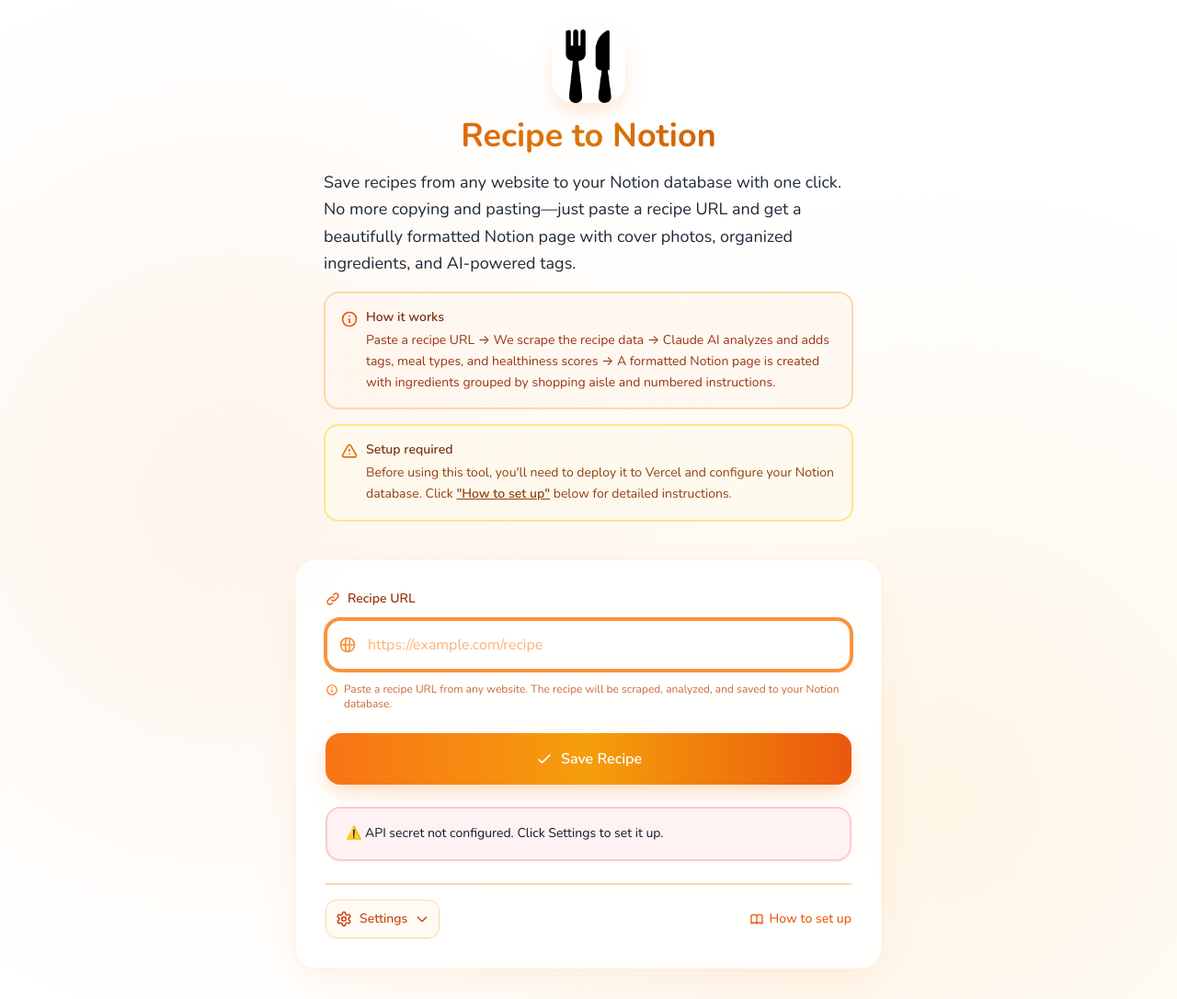
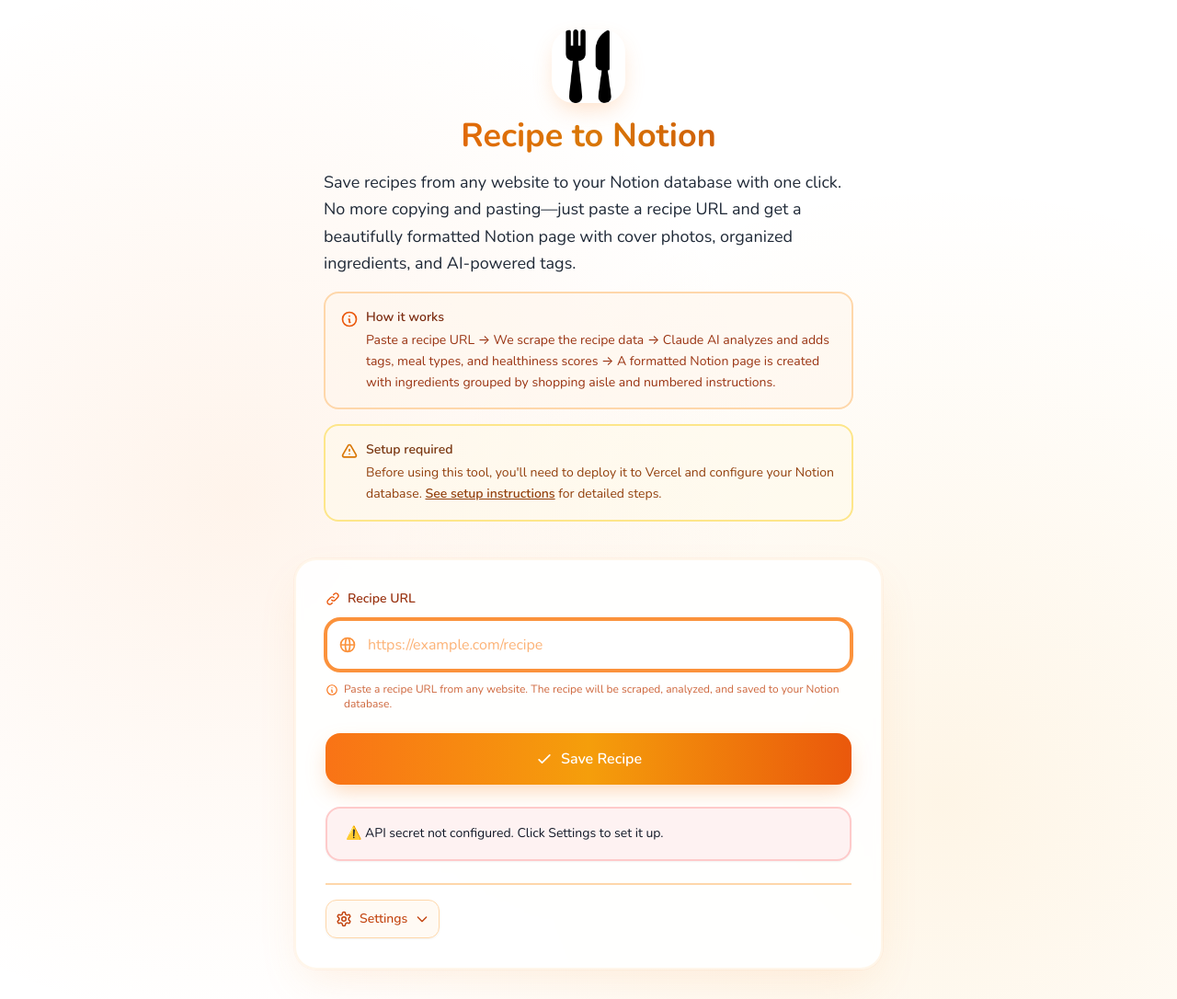
Before and after one commit to willbiddy/recipe-to-notion, a website with bundled scripts: page public/index.html in a window 1280 px wide. Shown: the whole page at 92% size. Built offline with nearby package versions, Linux system fonts and the light colour scheme.

Commit message:
Update setup notice and remove bottom link
- Update setup notice text to include link with 'See setup instructions'
- Remove 'How to set up' link from bottom of page
- Change bottom section to justify-start since only Settings button remains

```diff
--- a/public/index.html
+++ b/public/index.html
@@ -51,7 +51,7 @@
 							<div>
 								<p class="text-sm font-semibold text-amber-900 mb-1">Setup required</p>
 								<p class="text-sm text-amber-800 leading-relaxed">
-									Before using this tool, you'll need to deploy it to Vercel and configure your Notion database. Click <a href="https://github.com/willbiddy/recipe-to-notion" target="_blank" class="font-semibold underline hover:text-amber-900">"How to set up"</a> below for detailed instructions.
+									Before using this tool, you'll need to deploy it to Vercel and configure your Notion database. <a href="https://github.com/willbiddy/recipe-to-notion" target="_blank" class="font-semibold underline hover:text-amber-900">See setup instructions</a> for detailed steps.
 								</p>
 							</div>
 						</div>
@@ -112,7 +112,7 @@
 					class="hidden py-4 px-5 rounded-xl text-sm leading-relaxed animate-[fadeIn_0.2s_ease-in] shadow-sm"
 				></div>
 
-				<div class="flex items-center justify-between pt-4 border-t-2 border-orange-200">
+				<div class="flex items-center justify-start pt-4 border-t-2 border-orange-200">
 					<button
 						id="settings-button"
 						class="text-orange-700 hover:text-orange-800 transition-all duration-200 cursor-pointer bg-orange-50/60 border border-orange-200 hover:bg-orange-100 hover:border-orange-300 p-2.5 flex items-center gap-2 text-sm font-medium rounded-xl shadow-sm hover:shadow"
@@ -129,16 +129,6 @@
 							<path stroke-linecap="round" stroke-linejoin="round" stroke-width="2" d="M19 9l-7 7-7-7"></path>
 						</svg>
 					</button>
-					<a
-						href="https://github.com/willbiddy/recipe-to-notion"
-						target="_blank"
-						class="text-orange-600 hover:text-orange-700 text-sm font-medium flex items-center gap-1.5 transition-colors duration-200 hover:underline"
-					>
-						<svg class="w-4 h-4" fill="none" stroke="currentColor" viewBox="0 0 24 24">
-							<path stroke-linecap="round" stroke-linejoin="round" stroke-width="2" d="M12 6.253v13m0-13C10.832 5.477 9.246 5 7.5 5S4.168 5.477 3 6.253v13C4.168 18.477 5.754 18 7.5 18s3.332.477 4.5 1.253m0-13C13.168 5.477 14.754 5 16.5 5c1.747 0 3.332.477 4.5 1.253v13C19.832 18.477 18.247 18 16.5 18c-1.746 0-3.332.477-4.5 1.253"></path>
-						</svg>
-						How to set up
-					</a>
 				</div>
 				<div id="settings-panel" class="hidden flex flex-col gap-4 pt-4 border-t-2 border-orange-200">
 					<div class="flex items-center gap-2 mb-1">
```
